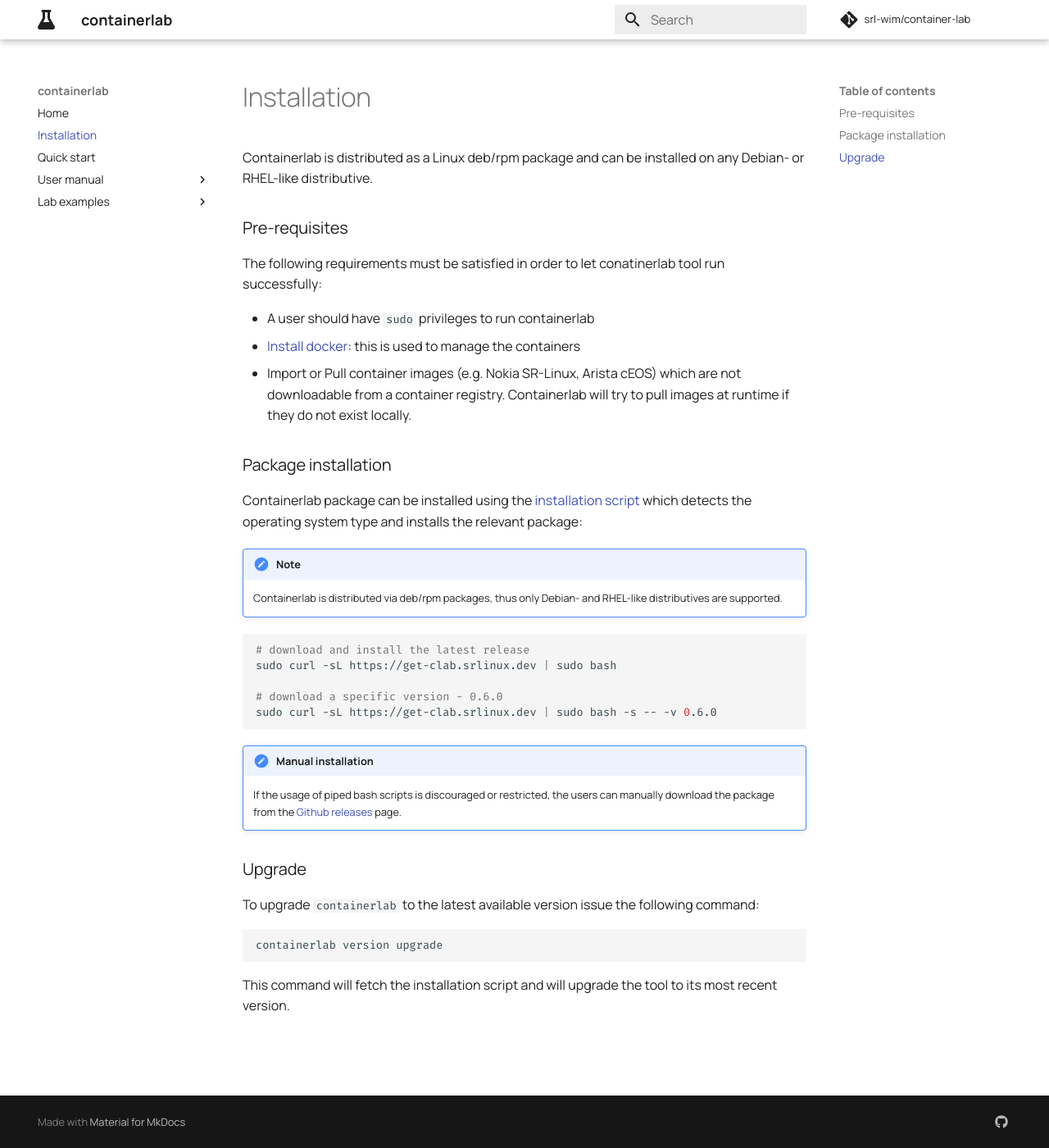
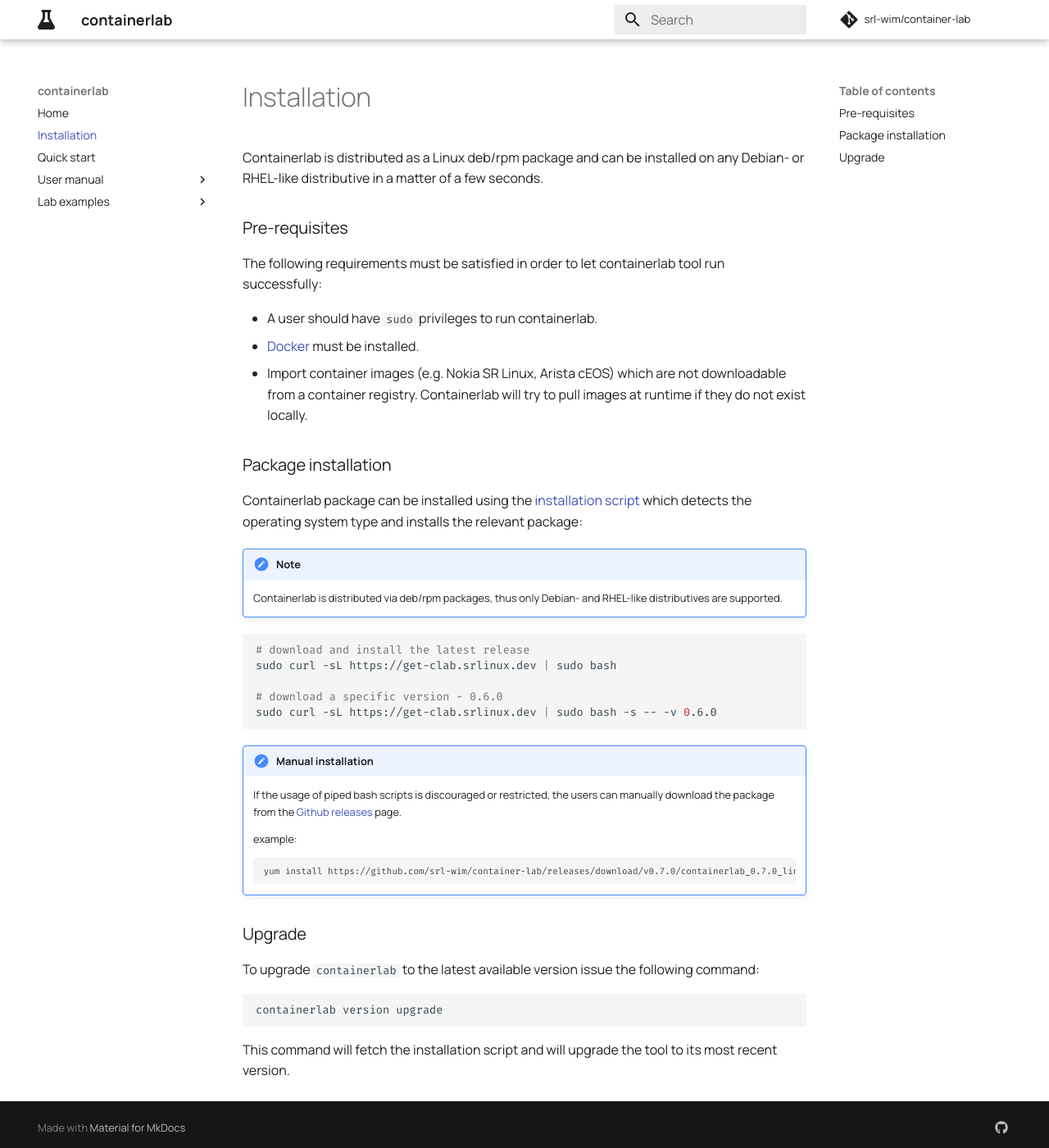
Before and after one commit to srl-labs/containerlab, an MkDocs documentation site: the page built from docs/install.md, in a window 1280 px wide and 1400 px high. Shown: the whole window at 82% size. Built offline with MkDocs 1.6.1 and Material for MkDocs 9.7.7, drawn with Linux system fonts in a browser that asks for light colours; comment, search, counter and statistics services are not loaded.

Commit message:
improved install.md

````diff
--- a/docs/install.md
+++ b/docs/install.md
@@ -1,11 +1,11 @@
-Containerlab is distributed as a Linux deb/rpm package and can be installed on any Debian- or RHEL-like distributive.
+Containerlab is distributed as a Linux deb/rpm package and can be installed on any Debian- or RHEL-like distributive in a matter of a few seconds.
 
 ### Pre-requisites
-The following requirements must be satisfied in order to let conatinerlab tool run successfully:
+The following requirements must be satisfied in order to let containerlab tool run successfully:
 
-* A user should have `sudo` privileges to run containerlab
-* [Install docker](https://docs.docker.com/engine/install/): this is used to manage the containers
-* Import or Pull container images (e.g. Nokia SR-Linux, Arista cEOS) which are not downloadable from a container registry. Containerlab will try to pull images at runtime if they do not exist locally.
+* A user should have `sudo` privileges to run containerlab.
+* [Docker](https://docs.docker.com/engine/install/) must be installed.
+* Import container images (e.g. Nokia SR Linux, Arista cEOS) which are not downloadable from a container registry. Containerlab will try to pull images at runtime if they do not exist locally.
 
 ### Package installation
 Containerlab package can be installed using the [installation script](https://github.com/srl-wim/container-lab/blob/master/get.sh) which detects the operating system type and installs the relevant package:
@@ -24,6 +24,11 @@ sudo curl -sL https://get-clab.srlinux.dev | sudo bash -s -- -v 0.6.0
 !!!note "Manual installation"
     If the usage of piped bash scripts is discouraged or restricted, the users can manually download the package from the [Github releases](https://github.com/srl-wim/container-lab/releases) page.
 
+    example:
+    ```
+    yum install https://github.com/srl-wim/container-lab/releases/download/v0.7.0/containerlab_0.7.0_linux_386.rpm
+    ```
+
 ### Upgrade
 To upgrade `containerlab` to the latest available version issue the following command:
 
````
